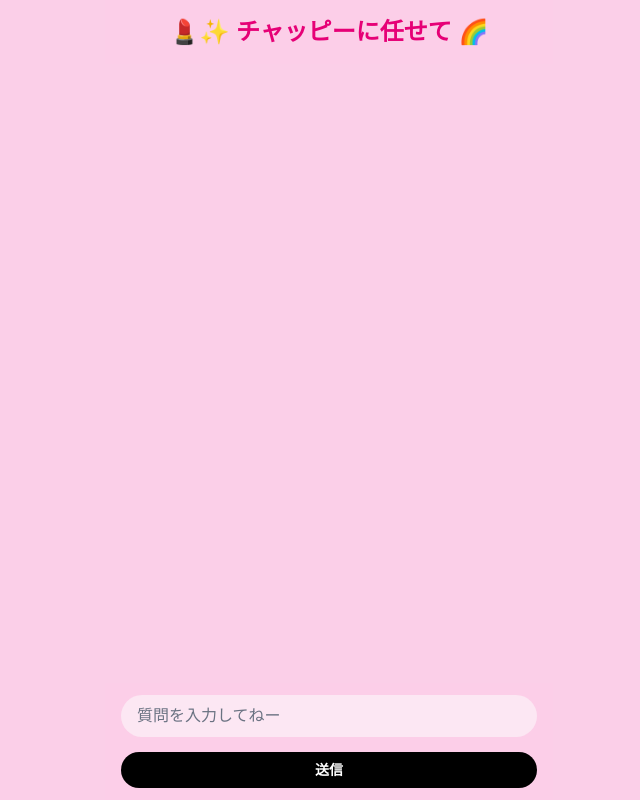
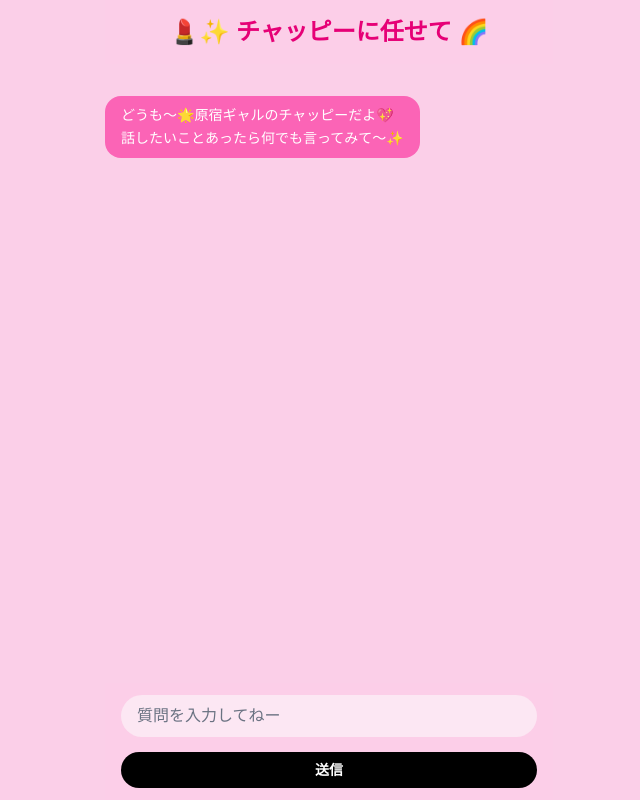
Before and after one commit to RyoYamashiro/gyaru-chappie-app, a Next.js app: page / in a window 1280 px wide. Shown: the whole page, without its empty margins (311-951 px from the left). Built offline with nearby package versions, Linux system fonts and the light colour scheme.

Commit message:
デフォルトでチャッピー降臨させた💖「話したいことなんでも言ってみて！」って言ってるよ〜🌈

```diff
--- a/components/ChatBubble.tsx
+++ b/components/ChatBubble.tsx
@@ -9,7 +9,7 @@ export default function ChatBubble({sender, text}: ChatBubbleProps) {
     return (
         <div className={`flex ${isUser ? 'justify-end': 'justify-start'}`}>
             <div
-                className={`rounded-2xl px-4 py-2 max-w-xs break-words text-sm leading-relaxed ${isUser ? 'bg-pink-100 text-gray-900' : 'bg-pink-400 text-white'}`}
+                className={`rounded-2xl px-4 py-2 max-w-xs break-words text-sm leading-relaxed whitespace-pre-wrap ${isUser ? 'bg-pink-100 text-gray-900' : 'bg-pink-400 text-white'}`}
             >
                 {text}
             </div>
--- a/pages/index.tsx
+++ b/pages/index.tsx
@@ -11,7 +11,12 @@ type Message = {
 
 export default function Home() {
   const [input, setInput] = useState('')
-  const [chatLog, setChatLog] = useState<Message[]>([])
+  const [chatLog, setChatLog] = useState<Message[]>([
+    {
+      sender: 'チャッピー',
+      text: 'どうも〜🌟原宿ギャルのチャッピーだよ💖\n話したいことあったら何でも言ってみて〜✨',
+    },
+  ])
   const chatEndRef = useRef<HTMLDivElement>(null)
 
   const handleSend = async () => {
```
